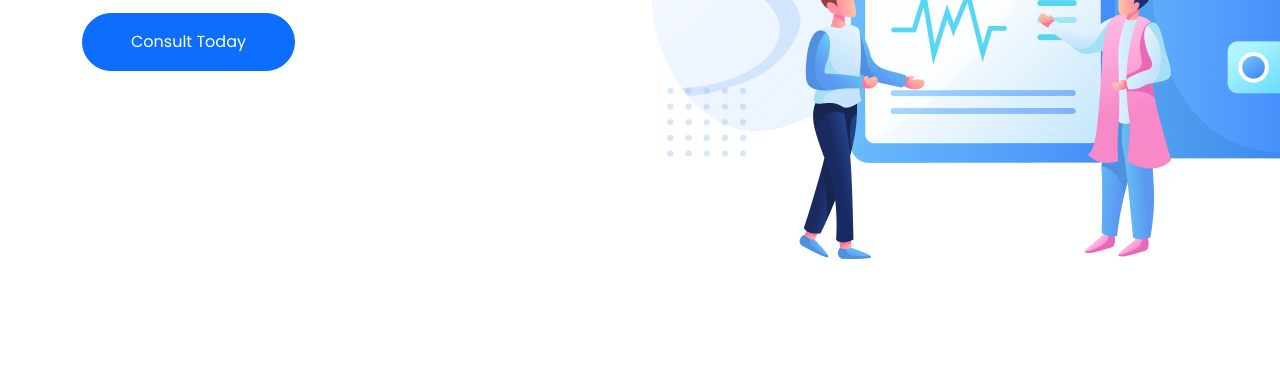
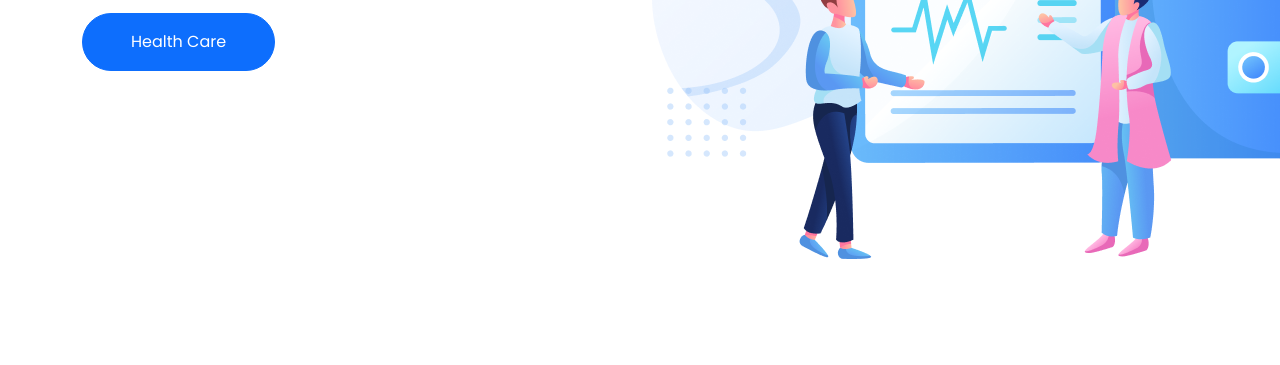
Before and after one commit to Zaid1681/E-health-Monitoring, a website: page index.html in a window 1280 px wide. Shown: the part 435-800 px from the top of the page. Drawn offline with nearby package versions, Linux system fonts and the light colour scheme.

Commit message:
components added

```diff
--- a/index.html
+++ b/index.html
@@ -114,7 +114,7 @@
               Heart Rate Measurement
             </p>
             <button class="btn btn-primary px-5 py-3 rounded-pill">
-              Consult Today
+              Health Care
             </button>
           </div>
           <div class="col-12 col-lg-6">
```
